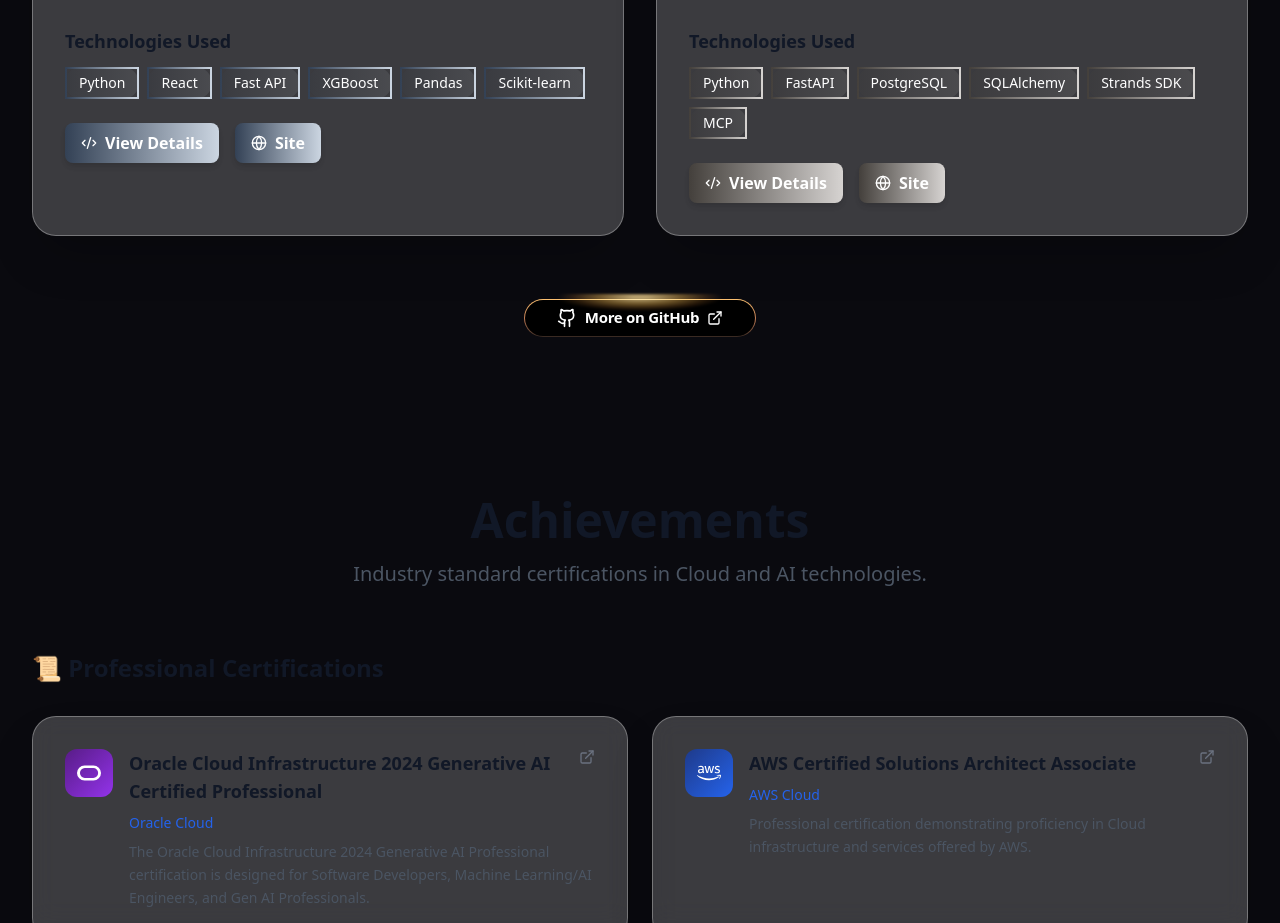
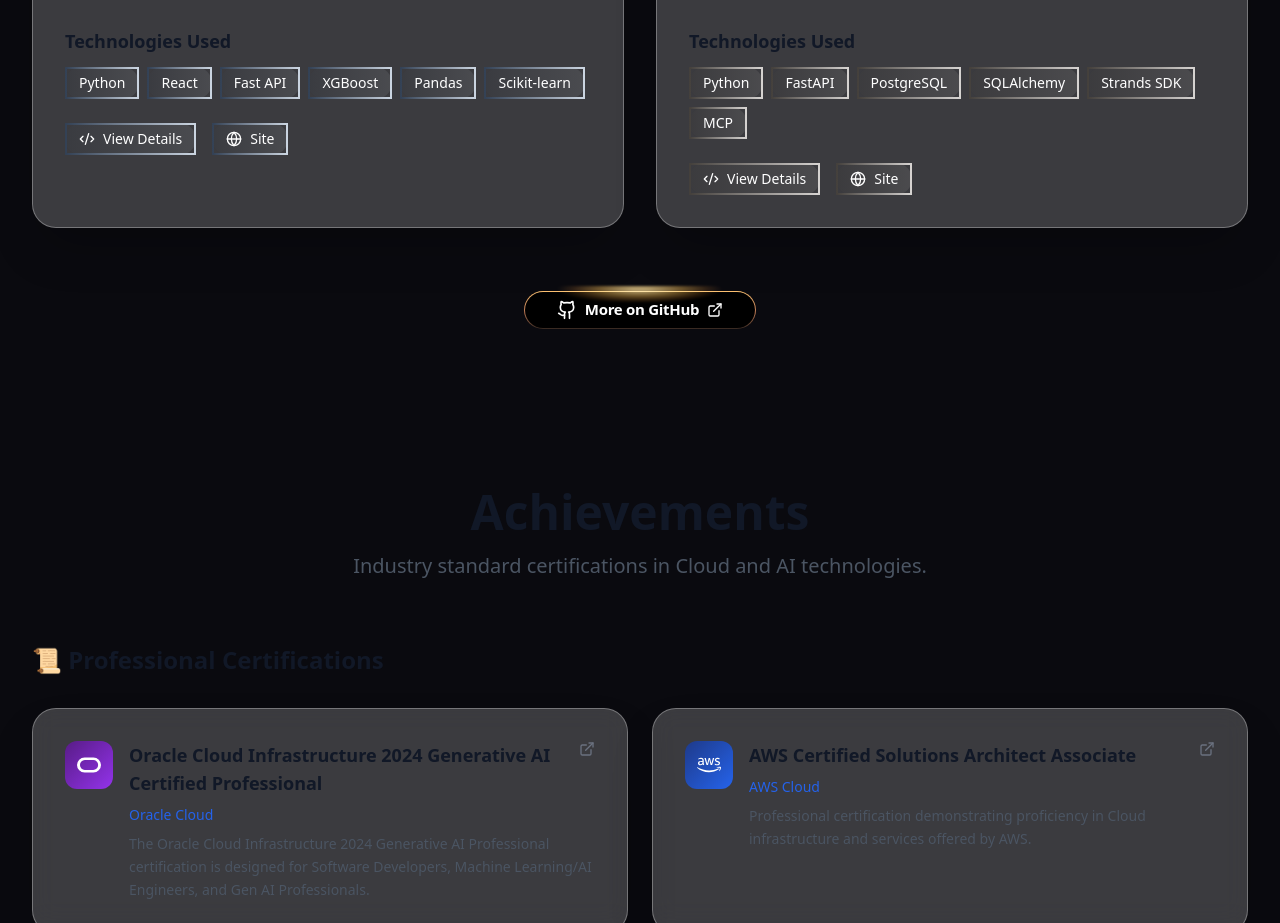
Before and after one commit to Maverick7t/newportfolio, a React (Vite) app: page / in a window 1280 px wide. Shown: the part 2440-3363 px from the top of the page. Built offline with nearby package versions, Linux system fonts and the light colour scheme; no server answers.

Commit message:
Update projects showcase section

```diff
--- a/src/components/ProjectsSection.tsx
+++ b/src/components/ProjectsSection.tsx
@@ -150,25 +150,57 @@
                 {/* Corrected View Details Button */}
                 <div className="flex space-x-4">
                   <a href={project.link} target="_blank" rel="noopener noreferrer">
-                    <motion.button
-                      whileHover={{ scale: 1.05, y: -2 }}
-                      whileTap={{ scale: 0.95 }}
-                      className={`flex items-center space-x-2 px-4 py-2 bg-gradient-to-r ${project.gradient} text-white font-semibold rounded-lg shadow-md hover:shadow-lg transition-all duration-300`}
+                    <motion.span
+                      whileHover={{ scale: 1.1, y: -2 }}
+                      className="inline-flex items-center gap-2 px-3 py-1 bg-transparent border-2 rounded-full text-sm font-medium"
+                      style={{
+                        background: `linear-gradient(to right, ${project.gradient.includes('slate')
+                          ? 'rgb(51 65 85 / 0.1)'
+                          : 'rgb(68 64 60 / 0.1)'
+                          }, ${project.gradient.includes('slate')
+                            ? 'rgb(203 213 225 / 0.1)'
+                            : 'rgb(214 211 209 / 0.1)'
+                          })`,
+                        color: 'white',
+                        borderImage: `linear-gradient(to right, ${project.gradient.includes('slate')
+                          ? '#334155'
+                          : '#44403c'
+                          }, ${project.gradient.includes('slate')
+                            ? '#cbd5e1'
+                            : '#d6d3d1'
+                          }) 1`
+                      }}
                     >
                       <Code2 className="w-4 h-4" />
-                      <span>View Details</span>
-                    </motion.button>
+                      View Details
+                    </motion.span>
                   </a>
                   {project.siteLink && (
                     <a href={project.siteLink} target="_blank" rel="noopener noreferrer">
-                      <motion.button
-                        whileHover={{ scale: 1.05, y: -2 }}
-                        whileTap={{ scale: 0.95 }}
-                        className={`flex items-center space-x-2 px-4 py-2 bg-gradient-to-r ${project.gradient} text-white font-semibold rounded-lg shadow-md hover:shadow-lg transition-all duration-300`}
+                      <motion.span
+                        whileHover={{ scale: 1.1, y: -2 }}
+                        className="inline-flex items-center gap-2 px-3 py-1 bg-transparent border-2 rounded-full text-sm font-medium"
+                        style={{
+                          background: `linear-gradient(to right, ${project.gradient.includes('slate')
+                            ? 'rgb(51 65 85 / 0.1)'
+                            : 'rgb(68 64 60 / 0.1)'
+                            }, ${project.gradient.includes('slate')
+                              ? 'rgb(203 213 225 / 0.1)'
+                              : 'rgb(214 211 209 / 0.1)'
+                            })`,
+                          color: 'white',
+                          borderImage: `linear-gradient(to right, ${project.gradient.includes('slate')
+                            ? '#334155'
+                            : '#44403c'
+                            }, ${project.gradient.includes('slate')
+                              ? '#cbd5e1'
+                              : '#d6d3d1'
+                            }) 1`
+                        }}
                       >
                         <Globe className="w-4 h-4" />
-                        <span>Site</span>
-                      </motion.button>
+                        Site
+                      </motion.span>
                     </a>
                   )}
                 </div>
```
